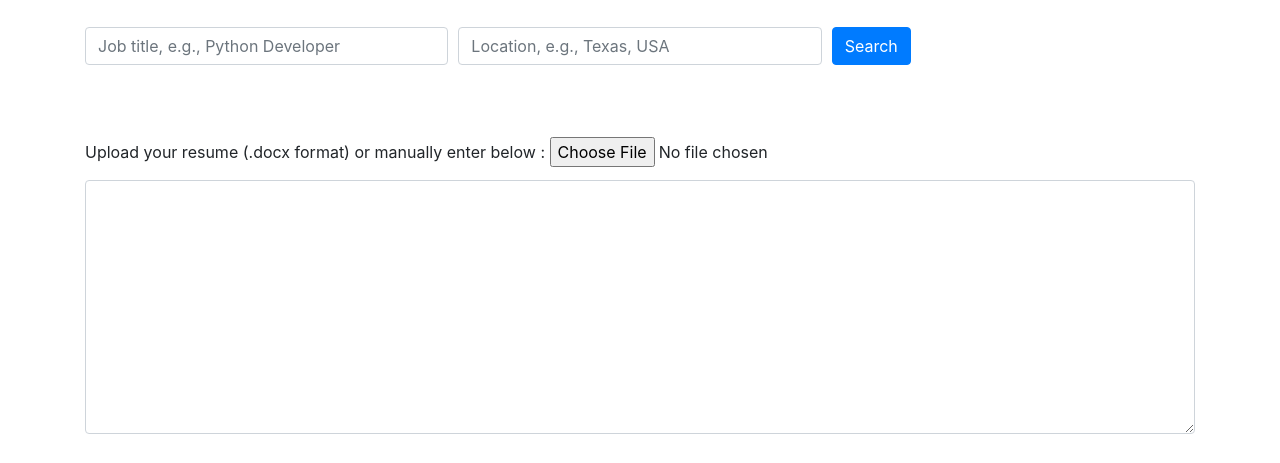
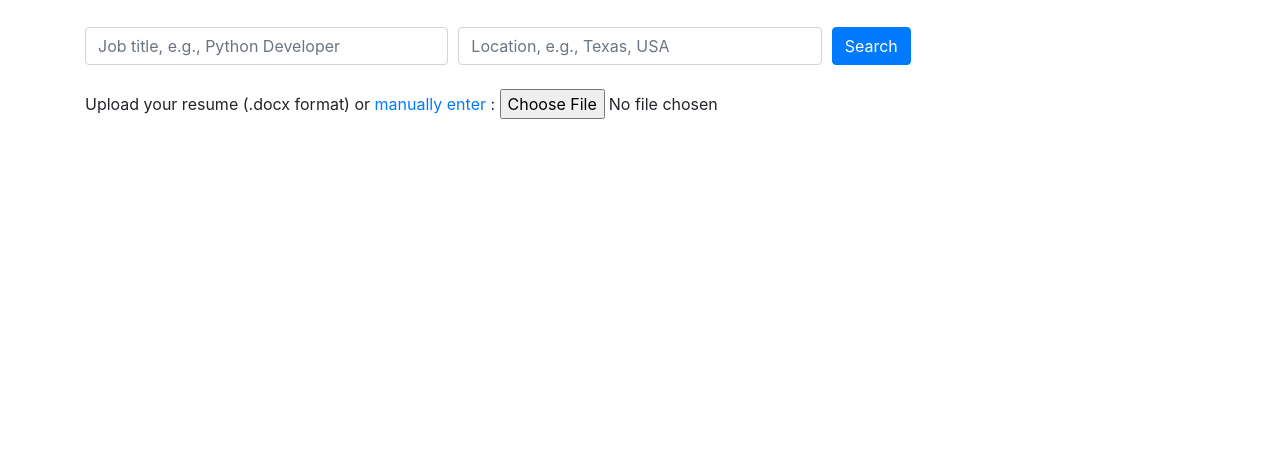
Before and after one commit to jakajoko0/mycareermax, a Flask app: page /careerclick in a window 1280 px wide. Shown: the part 337-800 px from the top of the page. Run offline with Flask 3, Linux system fonts and the light colour scheme; some libraries are stand-ins or nearby versions.

Commit message:
collapsed resume box unless manual entry selected

```diff
--- a/templates/careerclick.html
+++ b/templates/careerclick.html
@@ -63,44 +63,26 @@
                 </div>
             </div>
         </div>
-        <!-- Generated Resume Display -->
-        <div class="cover-letter-section" id="cover-letter-section-1" style="display: none;">
-            <h3>Your Tailored Resume</h3>
-            <textarea class="form-control" id="cover-letter-text-1" readonly="" rows="10"></textarea>
-            <!-- New buttons added here -->
-            <div class="mt-2">
-                <button class="btn btn-primary mt-2" id="download-resume-1"
-                    onclick="downloadResume_1()">Download</button>
-                <button class="btn btn-secondary mt-2 ml-2" id="copy-resume-1" onclick="copyToClipboard_1()">Copy to
-                    Clipboard</button>
-            </div>
-        </div>
-
-
-        <!-- Generated Cover Letter Display -->
-        <div class="mb-4" id="cover-letter-section" style="display: none;">
-            <h3>Your Generated Cover Letter</h3>
-            <textarea class="form-control" id="cover-letter-text" readonly="" rows="10"></textarea>
-            <div class="mt-2">
-                <button class="btn btn-success" onclick="downloadCoverLetter()">Download</button>
-                <button class="btn btn-info" onclick="copyToClipboard()">Copy to Clipboard</button>
-            </div>
-        </div>
-        <!-- Job Listings Display -->
-        <div class="mb-4" id="job-listings-container">
-            <!-- Job listings will be populated here -->
-        </div>
-        <!-- Resume box -->
-
-        <script src="https://cdnjs.cloudflare.com/ajax/libs/mammoth/1.6.0/mammoth.browser.min.js"></script>
 
         <!-- Resume box -->
+        <script src="https://cdnjs.cloudflare.com/ajax/libs/mammoth/1.6.0/mammoth.browser.min.js"></script>
         <div class="mb-4">
-            <label for="resume-upload">Upload your resume (.docx format) or manually enter below :</label>
-            <input type="file" id="upload" />
-            <textarea class="form-control mt-2" id="resume-text" rows="10"></textarea>
+            <label for="resume-upload">Upload your resume (.docx format) or <a href="#" id="toggle-textarea">manually
+                    enter
+                </a>:</label>
+            <input id="upload" type="file" />
+            <textarea class="form-control mt-2" id="resume-text" rows="10" style="display: none;"></textarea>
+            <script>
+                document.getElementById('toggle-textarea').addEventListener('click', function (e) {
+                    e.preventDefault();
+                    var textarea = document.getElementById('resume-text');
+                    if (textarea.style.display === 'none') {
+                        textarea.style.display = 'block';
+                    } else {
+                        textarea.style.display = 'none';
+                    }
+                });
 
-            <script>
                 document.getElementById('upload').addEventListener('change', function (event) {
                     var reader = new FileReader();
                     reader.onload = function (event) {
@@ -128,6 +110,35 @@
                     I'm
                     finished.
                 </div>
+            </div>
+            <!-- Generated Resume Display -->
+            <div class="cover-letter-section" id="cover-letter-section-1" style="display: none;">
+                <h3>Your Tailored Resume</h3>
+                <textarea class="form-control" id="cover-letter-text-1" readonly="" rows="10"></textarea>
+                <!-- New buttons added here -->
+                <div class="mt-2">
+                    <button class="btn btn-primary mt-2" id="download-resume-1"
+                        onclick="downloadResume_1()">Download</button>
+                    <button class="btn btn-secondary mt-2 ml-2" id="copy-resume-1" onclick="copyToClipboard_1()">Copy to
+                        Clipboard</button>
+                </div>
+            </div>
+
+
+            <!-- Generated Cover Letter Display -->
+            <div class="mb-4" id="cover-letter-section" style="display: none;">
+                <h3>Your Generated Cover Letter</h3>
+                <textarea class="form-control" id="cover-letter-text" readonly="" rows="10"></textarea>
+                <div class="mt-2">
+                    <button class="btn btn-success" onclick="downloadCoverLetter()">Download</button>
+                    <button class="btn btn-info" onclick="copyToClipboard()">Copy to Clipboard</button>
+                </div>
+            </div>
+
+
+            <!-- Job Listings Container -->
+            <div class="mb-4" id="job-listings-container">
+                <!-- Job listings will be populated here -->
             </div>
             <script>
 
```
